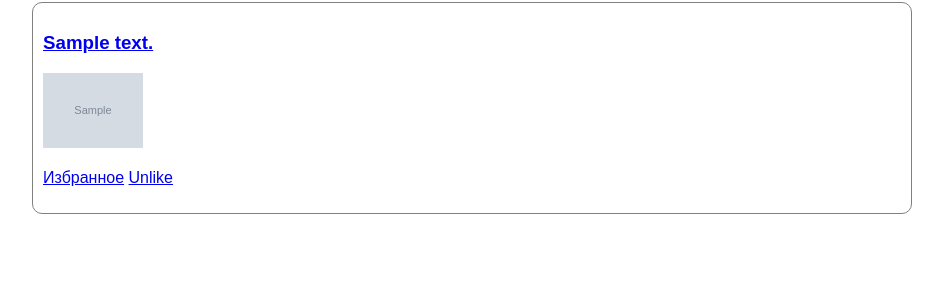
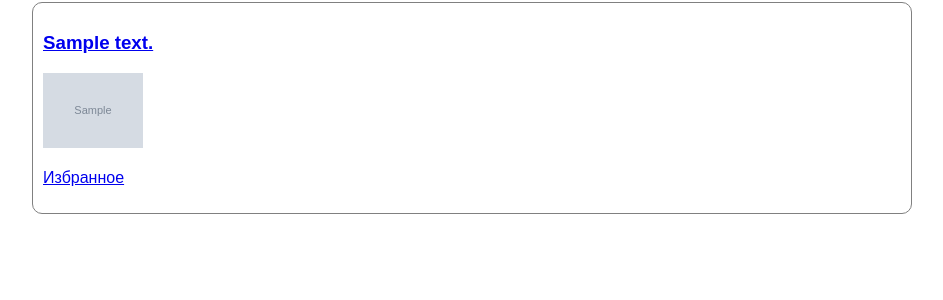
Before and after one commit to Maka1517/exam-9, a Django app: page / in a window 1280 px wide. Shown: the part 116-416 px from the top of the page, without its empty margins (168-1111 px from the left). Run offline with Django 3.2, Linux system fonts and the light colour scheme; tables that the repository leaves empty hold one stand-in row (values such as "Sample post"); grey boxes marked "Sample" are stand-in pictures; some libraries are stand-ins or nearby versions.

Commit message:
Добавлена кнопка избранное

```diff
--- a/source/webapp/static/css/style.css
+++ b/source/webapp/static/css/style.css
@@ -233,3 +233,7 @@ input[type='submit']:hover {
 .clear {
     clear: both;
 }
+
+.hidden {
+    display: none;
+}
--- a/source/webapp/templates/base.html
+++ b/source/webapp/templates/base.html
@@ -59,6 +59,7 @@
 
     <script src="https://code.jquery.com/jquery-3.3.1.slim.min.js" integrity="sha384-q8i/X+965DzO0rT7abK41JStQIAqVgRVzpbzo5smXKp4YfRvH+8abtTE1Pi6jizo" crossorigin="anonymous"></script>
     <script src="https://cdnjs.cloudflare.com/ajax/libs/jquery-datetimepicker/2.5.20/jquery.datetimepicker.full.min.js" integrity="sha256-FEqEelWI3WouFOo2VWP/uJfs1y8KJ++FLh2Lbqc8SJk=" crossorigin="anonymous"></script>
+    <script type="application/javascript" src="{% static "js/likes.js" %}"></script>
     {% block scripts %}{% endblock %}
 </body>
 </html>
--- a/source/webapp/templates/photo/index.html
+++ b/source/webapp/templates/photo/index.html
@@ -19,7 +19,7 @@
             {% endif %}
           <p>
             <a class="{% if photo in liked_photo %}hidden{% endif %} like" href="{% url 'webapp:photo_like' photo.pk %}">Избранное</a>
-            <a class="{% if not photo in liked_photo %}hidden{% endif %} unlike" href="{% url 'webapp:article_unlike' article.pk %}">Unlike</a>
+            <a class="{% if not photo in liked_photo %}hidden{% endif %} unlike" href="{% url 'webapp:photo_unlike' photo.pk %}">Убрать из избранного</a>
           </p>
          </div>
     {% endfor %}
--- a/source/webapp/urls.py
+++ b/source/webapp/urls.py
@@ -1,6 +1,7 @@
 from django.urls import path, include
 
-from webapp.views.photo_views import IndexView, PhotoView, PhotoCreatView, PhotoUpdateView, PhotoDeleteView, PhotoLikeView
+from webapp.views.photo_views import IndexView, PhotoView, PhotoCreatView, PhotoUpdateView, PhotoDeleteView, PhotoLikeView, UnLikeView
+
 
 app_name = 'webapp'
 
@@ -12,4 +13,5 @@ urlpatterns = [
     path('photo/<int:pk>/update/', PhotoUpdateView.as_view(), name='photo_update'),
     path('photo/<int:pk>/delete/', PhotoDeleteView.as_view(), name='photo_delete'),
     path('photo/<int:pk>/like/', PhotoLikeView.as_view(), name='photo_like'),
+    path('photo/<int:pk>/unlike/', UnLikeView.as_view(), name='photo_unlike'),
 ]
--- a/source/webapp/views/photo_views.py
+++ b/source/webapp/views/photo_views.py
@@ -67,7 +67,7 @@ class PhotoDeleteView(PermissionRequiredMixin, DeleteView):
 
 
 class PhotoLikeView(LoginRequiredMixin, View):
-    def post(self, request, *args, **kwargs):
+    def get(self, request, *args, **kwargs):
         liked_photo = get_object_or_404(Photo, pk=kwargs.get('pk'))
         like, created = PhotoLike.objects.get_or_create(photo=liked_photo, user=request.user)
         if created:
```
